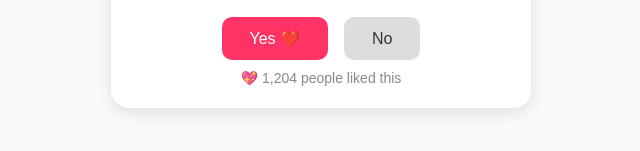
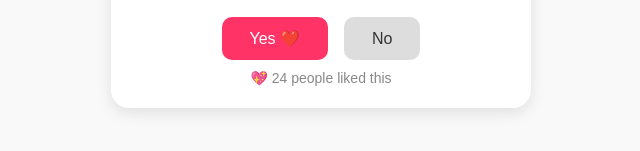
Before and after one commit to richardy68/Testing, a plain HTML site: page Index.html in a window 1280 px wide. Shown: the part 495-646 px from the top of the page, 319-959 px from the left. Drawn offline with Linux system fonts and the light colour scheme.

Commit message:
Update Index.html

```diff
--- a/Index.html
+++ b/Index.html
@@ -87,7 +87,7 @@
         <button class="btn btn-yes" onclick="window.location.href='https://www.gravelroat.info/click?offer_id=32138&pub_id=269631&pub_click_id=ADD_CLICK_ID_HERE&site=PASS_SITE_HERE'">Yes ❤️</button>
         <button class="btn btn-no" onclick="window.location.href='https://www.gravelroat.info/click?offer_id=32138&pub_id=269631&pub_click_id=ADD_CLICK_ID_HERE&site=PASS_SITE_HERE'">No</button>
       </div>
-      <div class="likes">💖 1,204 people liked this</div>
+      <div class="likes">💖 24 people liked this</div>
     </div>
   </div>
 
```
